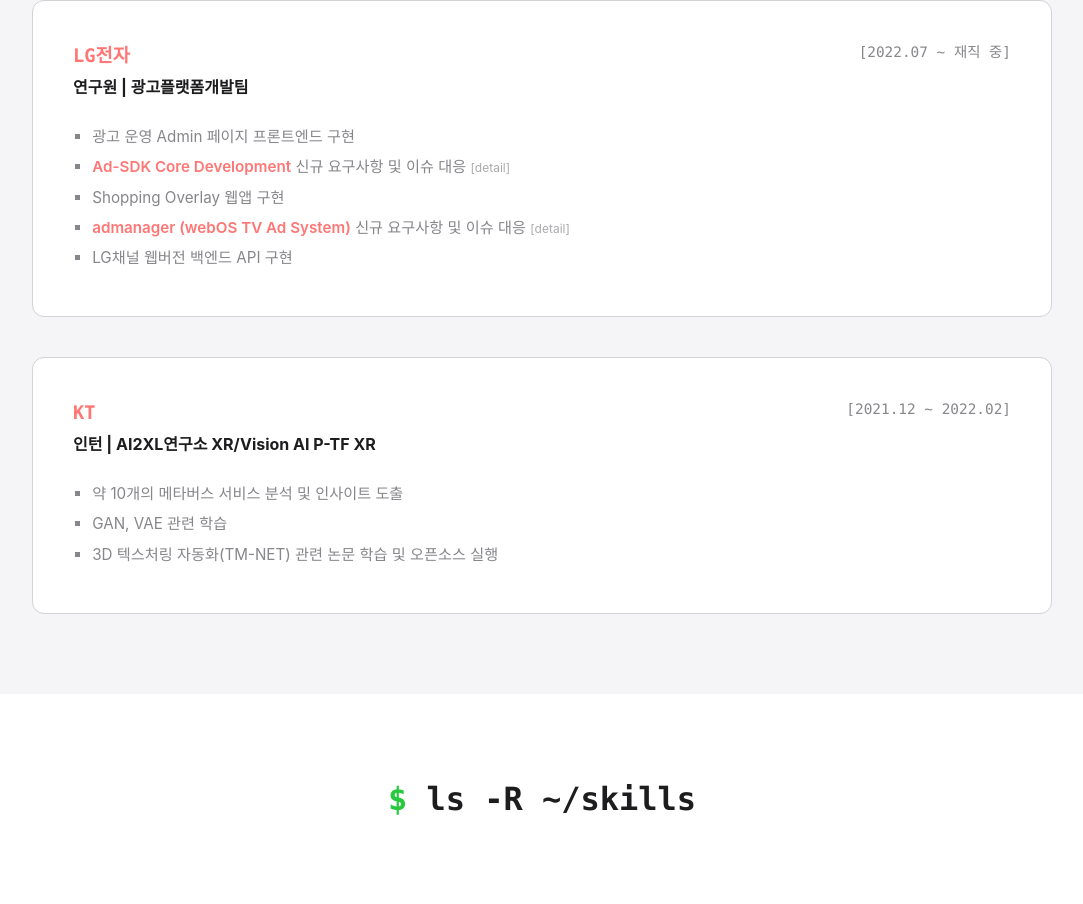
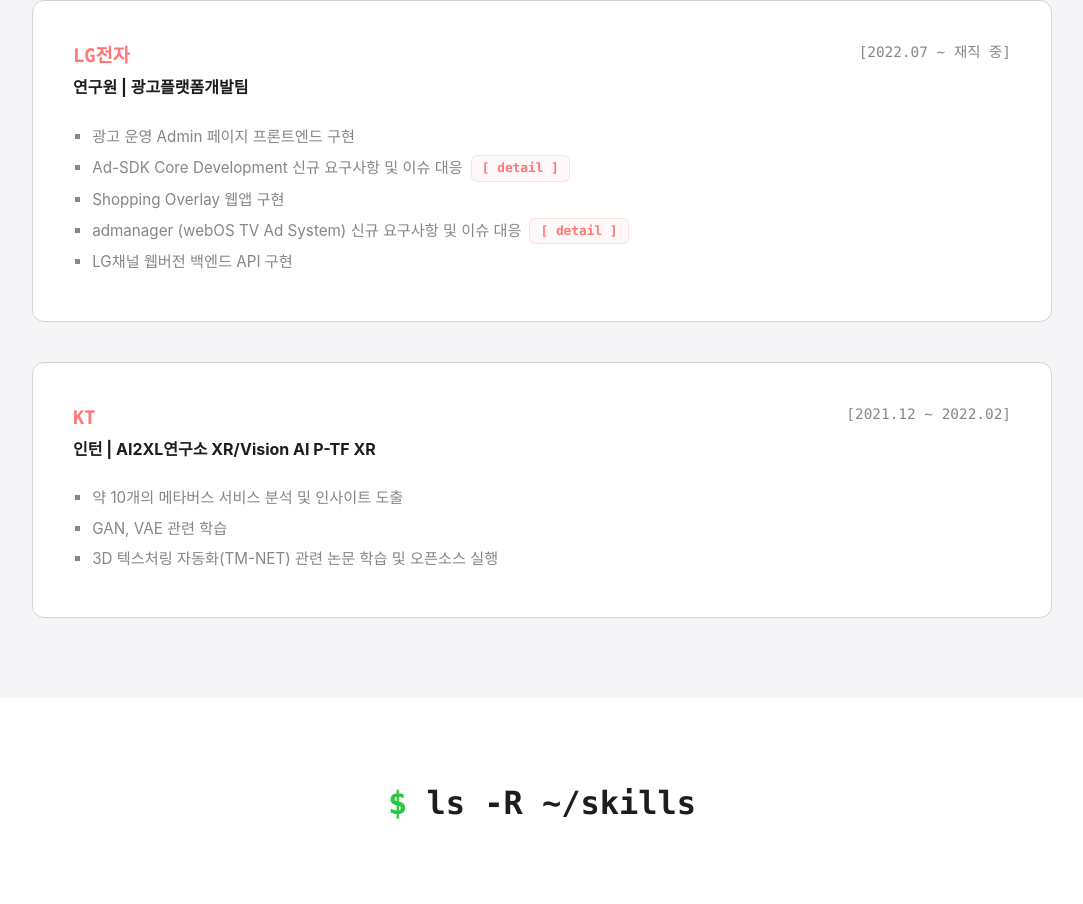
Before and after one commit to JieunHan17/portfolio, a React app: page / in a window 1280 px wide. Shown: the part 949-1853 px from the top of the page, without its empty margins (98-1181 px from the left). Built offline with nearby package versions, Linux system fonts and the light colour scheme; the HTML template or start-up script is replaced by a standard one.

Commit message:
style: update project detail links to Coral Neo-Terminal style

```diff
--- a/src/components/Experience.tsx
+++ b/src/components/Experience.tsx
@@ -8,9 +8,71 @@
       period: '2022.07 ~ 재직 중',
       details: [
         '광고 운영 Admin 페이지 프론트엔드 구현',
-        <span key="adsdk"><a href="#project-adsdk" style={{ color: 'var(--accent-color)', textDecoration: 'none', fontWeight: '600' }}>Ad-SDK Core Development</a> 신규 요구사항 및 이슈 대응 <small style={{ fontSize: '0.75rem', opacity: 0.7 }}>[detail]</small></span>,
+        <span key="adsdk" style={{ display: 'flex', alignItems: 'center', flexWrap: 'wrap', gap: '8px' }}>
+          Ad-SDK Core Development 신규 요구사항 및 이슈 대응
+          <a href="#project-adsdk" style={{
+            color: 'var(--accent-color)',
+            textDecoration: 'none',
+            fontSize: '0.8rem',
+            fontFamily: 'var(--font-mono)',
+            fontWeight: 'bold',
+            display: 'inline-flex',
+            alignItems: 'center',
+            padding: '2px 10px',
+            borderRadius: '6px',
+            background: 'rgba(255, 118, 117, 0.05)',
+            border: '1px solid rgba(255, 118, 117, 0.2)',
+            transition: 'all 0.2s cubic-bezier(0.4, 0, 0.2, 1)',
+            cursor: 'pointer'
+          }}
+          onMouseEnter={(e) => {
+            e.currentTarget.style.background = 'rgba(255, 118, 117, 0.12)';
+            e.currentTarget.style.border = '1px solid var(--accent-color)';
+            e.currentTarget.style.transform = 'translateY(-2px)';
+            e.currentTarget.style.boxShadow = '0 4px 12px rgba(255, 118, 117, 0.15)';
+          }}
+          onMouseLeave={(e) => {
+            e.currentTarget.style.background = 'rgba(255, 118, 117, 0.05)';
+            e.currentTarget.style.border = '1px solid rgba(255, 118, 117, 0.2)';
+            e.currentTarget.style.transform = 'translateY(0)';
+            e.currentTarget.style.boxShadow = 'none';
+          }}>
+            [ detail ]
+          </a>
+        </span>,
         'Shopping Overlay 웹앱 구현',
-        <span key="admanager"><a href="#project-admanager" style={{ color: 'var(--accent-color)', textDecoration: 'none', fontWeight: '600' }}>admanager (webOS TV Ad System)</a> 신규 요구사항 및 이슈 대응 <small style={{ fontSize: '0.75rem', opacity: 0.7 }}>[detail]</small></span>,
+        <span key="admanager" style={{ display: 'flex', alignItems: 'center', flexWrap: 'wrap', gap: '8px' }}>
+          admanager (webOS TV Ad System) 신규 요구사항 및 이슈 대응
+          <a href="#project-admanager" style={{
+            color: 'var(--accent-color)',
+            textDecoration: 'none',
+            fontSize: '0.8rem',
+            fontFamily: 'var(--font-mono)',
+            fontWeight: 'bold',
+            display: 'inline-flex',
+            alignItems: 'center',
+            padding: '2px 10px',
+            borderRadius: '6px',
+            background: 'rgba(255, 118, 117, 0.05)',
+            border: '1px solid rgba(255, 118, 117, 0.2)',
+            transition: 'all 0.2s cubic-bezier(0.4, 0, 0.2, 1)',
+            cursor: 'pointer'
+          }}
+          onMouseEnter={(e) => {
+            e.currentTarget.style.background = 'rgba(255, 118, 117, 0.12)';
+            e.currentTarget.style.border = '1px solid var(--accent-color)';
+            e.currentTarget.style.transform = 'translateY(-2px)';
+            e.currentTarget.style.boxShadow = '0 4px 12px rgba(255, 118, 117, 0.15)';
+          }}
+          onMouseLeave={(e) => {
+            e.currentTarget.style.background = 'rgba(255, 118, 117, 0.05)';
+            e.currentTarget.style.border = '1px solid rgba(255, 118, 117, 0.2)';
+            e.currentTarget.style.transform = 'translateY(0)';
+            e.currentTarget.style.boxShadow = 'none';
+          }}>
+            [ detail ]
+          </a>
+        </span>,
         'LG채널 웹버전 백엔드 API 구현'
       ]
     },
```
